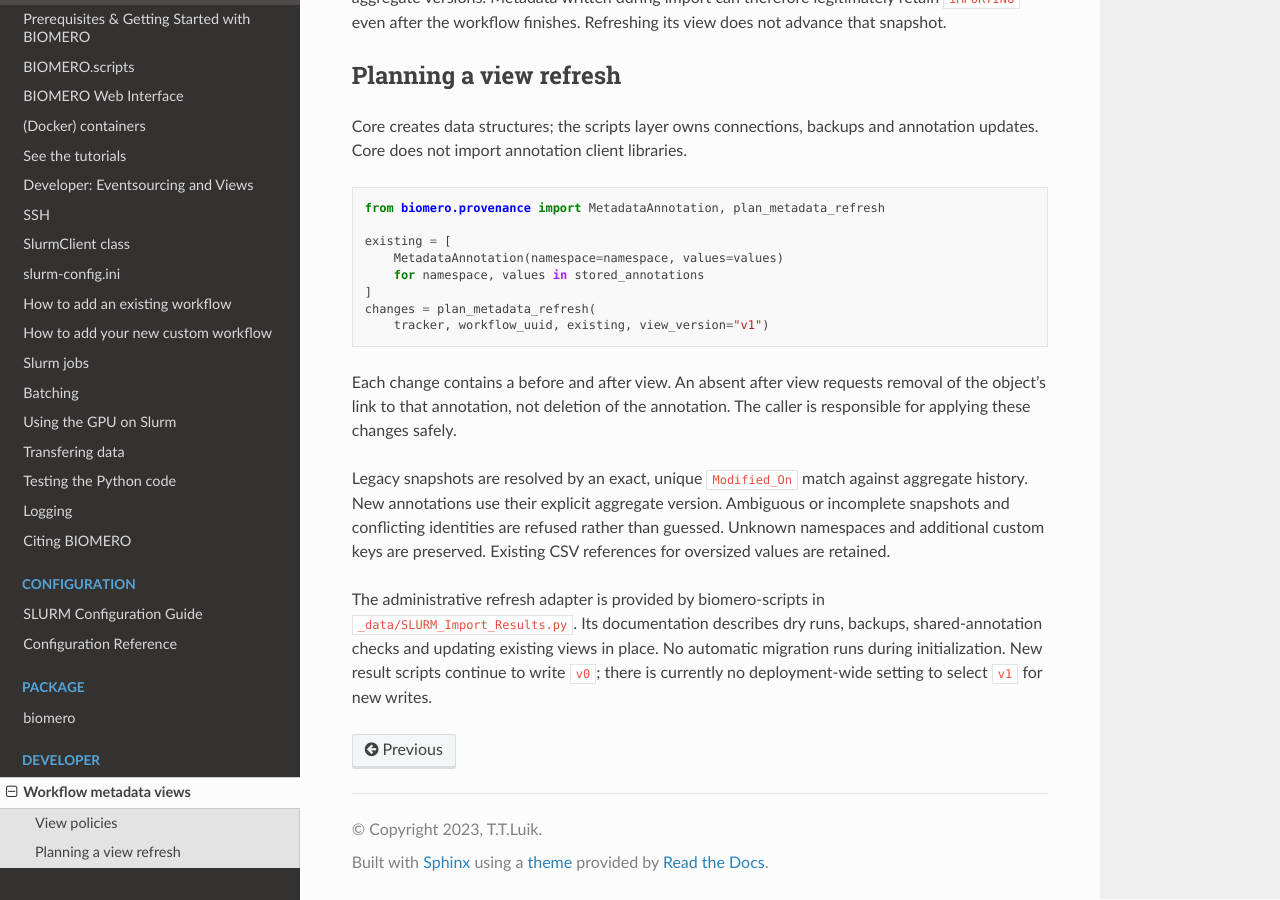
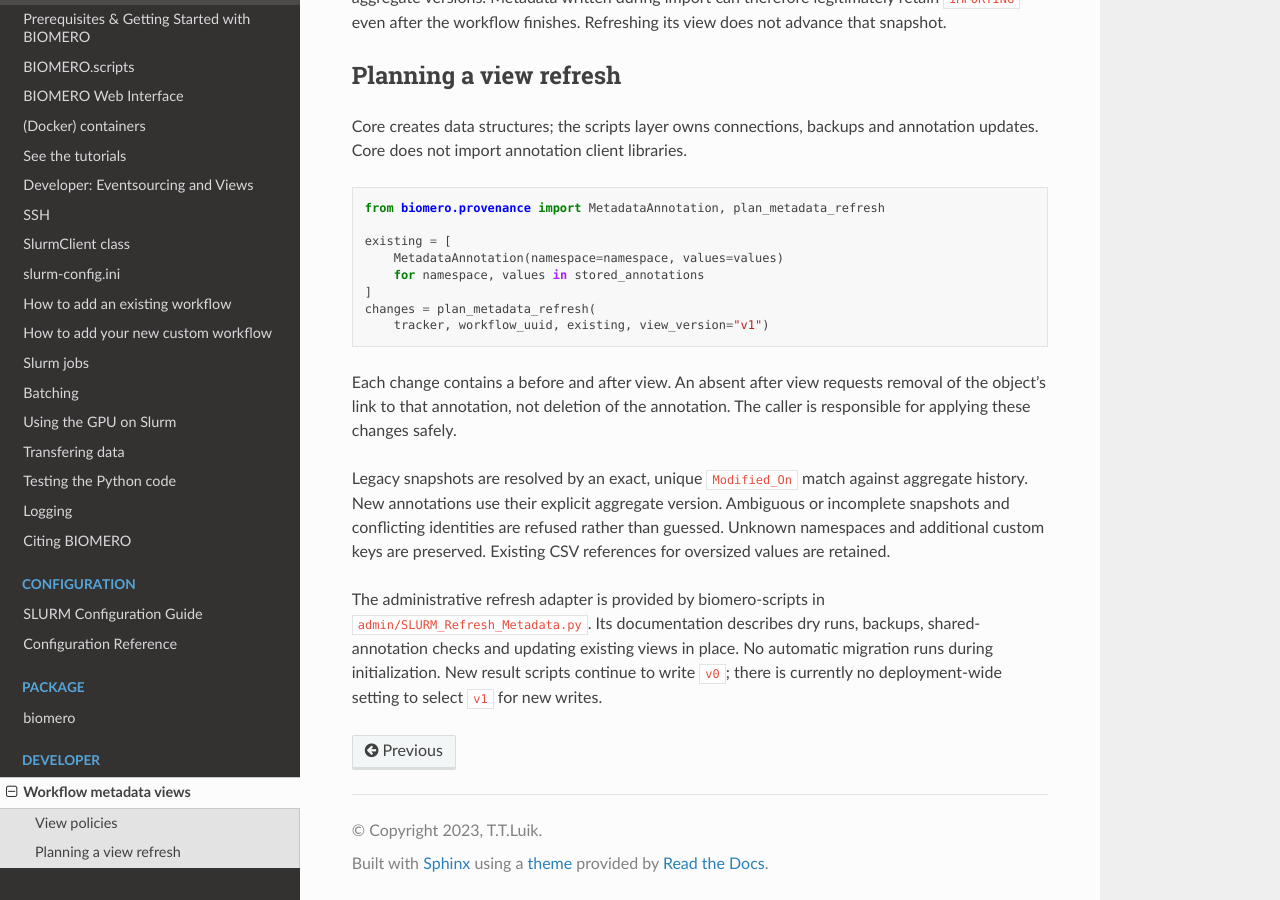
Before and after one commit to NL-BioImaging/biomero, a Sphinx documentation site: the page built from docs/developer/metadata-views.rst, in a window 1280 px wide and 900 px high, scrolled down 765 px. Built offline with Sphinx 7.4.7 and the Read the Docs theme 3.1.0, drawn with Linux system fonts in a browser that asks for light colours; pages that are not in the unit, such as notebooks, are missing from menus.

Commit message:
Point metadata refresh documentation at admin script

```diff
--- a/docs/developer/metadata-views.rst
+++ b/docs/developer/metadata-views.rst
@@ -61,7 +61,7 @@ than guessed. Unknown namespaces and additional custom keys are preserved.
 Existing CSV references for oversized values are retained.
 
 The administrative refresh adapter is provided by biomero-scripts in
-``_data/SLURM_Import_Results.py``. Its documentation describes dry runs, backups,
+``admin/SLURM_Refresh_Metadata.py``. Its documentation describes dry runs, backups,
 shared-annotation checks and updating existing views in place. No automatic
 migration runs during initialization. New result scripts continue to write
 ``v0``; there is currently no deployment-wide setting to select ``v1`` for new
```
